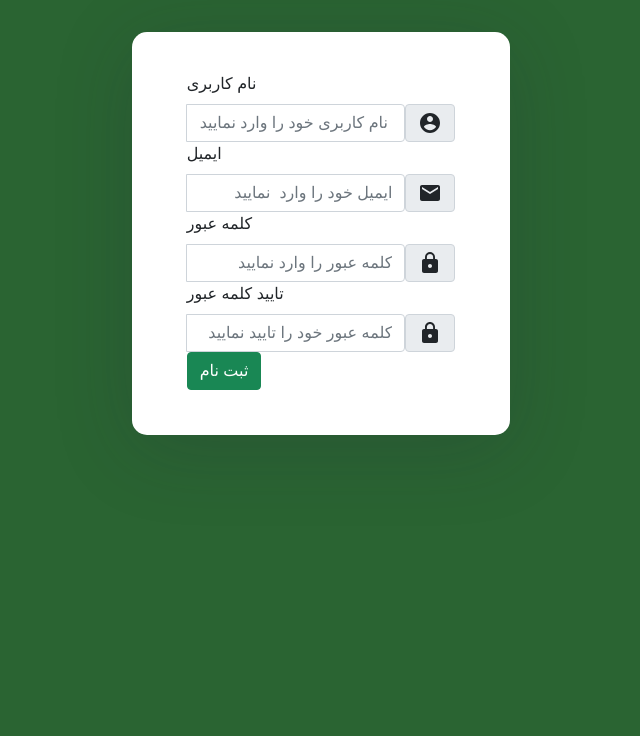
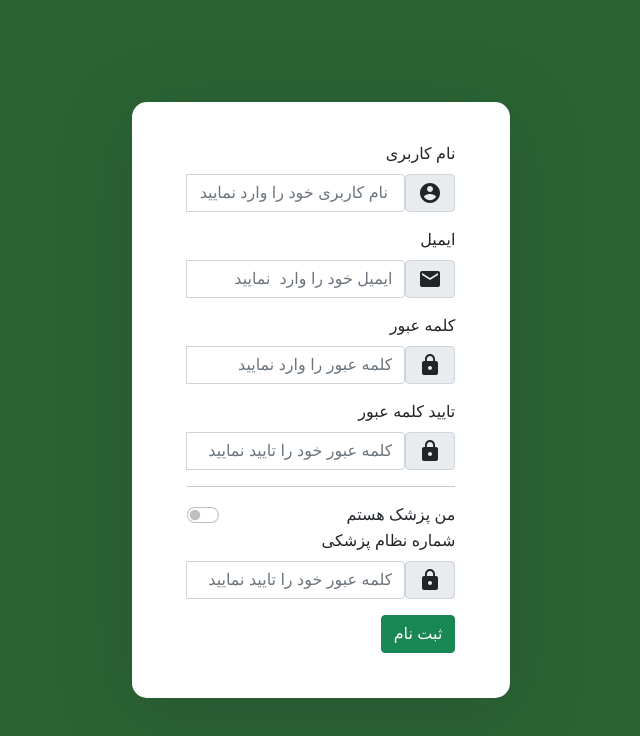
Before and after one commit to MelikaNobakhtian/luna-software-engineering, a React (Create React App) app in the folder Webfront/: page /signup in a window 1280 px wide. Shown: the top 736 px of the page, without its empty margins (319-959 px from the left). Built offline with nearby package versions, Linux system fonts and the light colour scheme.

Commit message:
add doctor signup

```diff
--- a/Webfront/src/App.js
+++ b/Webfront/src/App.js
@@ -22,7 +22,7 @@ function App() {
   }
   return (
     <Router>
-       <div style={{direction:"rtl"}}>
+       <div className="text-right" style={{direction:"rtl"}}>
           <Switch>
             <Route exact path='/signup' component={signUp} />
             <Route exact path='/login' component={login} />
--- /dev/null
+++ b/Webfront/src/components/apiConstant/apiConstant.js
@@ -0,0 +1 @@
+export const API_BASE_URL = 'http://127.0.0.1:8000';
--- a/Webfront/src/components/login/login.js
+++ b/Webfront/src/components/login/login.js
@@ -9,9 +9,11 @@ import EmailIcon from '@material-ui/icons/Email';
 import AccountCircleIcon from '@material-ui/icons/AccountCircle';
 import LockIcon from '@material-ui/icons/Lock';
 import './signUp.css'
+import Cookies from 'js-cookie';
+import {API_BASE_URL} from '../apiConstant/apiConstant';
 
 
-function Login() {
+function Login(props) {
 
     const [username, setUserName] = useState("");
     const [passwords, setPasswords] = useState("")
@@ -19,19 +21,38 @@ function Login() {
     const [passErr, setPassErr] = useState("")
 
     function handleSubmit(event) {
-        event.preventDefault();
+      event.preventDefault();
+      setUsernameErr("");
+      setPassErr("");
+      const payload={
+          "username":username,
+          "password":passwords,
+      }
+      const back= JSON.stringify(payload)
+      axios.post(API_BASE_URL+'/login',back,{"headers":{"content-type":"application/json" }})
+          .then(function (response) {
+              if(response.status === 200){
+                  Cookies.set('userToken',response.data.token);
+                  Cookies.set('userId',response.data.userid);
+                  Cookies.set('userName',response.data.username);
+                  //redirectToHome();
+              }
+          })
+          .catch(function (error) {
+                  console.log(error)
+          });
       }
 
     return (
-        <div className="background">
+        <div className="background d-flex justify-content-center ">
         <div className="outer">
         <div className="row justify-content-center">
           <div className="col-xs-10 col-sm-9 col-md-6 col-lg-5 col-xl-4">
             <div className="inner">
 
-            <Form noValidate onSubmit= {handleSubmit}>
-            <Form.Group >
-              <Form.Label> نام کاربری</Form.Label>
+            <Form  noValidate onSubmit= {handleSubmit}>
+            <Form.Group  >
+              <Form.Label > نام کاربری</Form.Label>
               <InputGroup hasValidation>
                 <InputGroup.Prepend>
                   <InputGroup.Text id="inputGroupPrepend"><AccountCircleIcon></AccountCircleIcon></InputGroup.Text>
@@ -51,7 +72,7 @@ function Login() {
               </InputGroup>
               </Form.Group>
               <Form.Group >
-              <Form.Label>کلمه عبور</Form.Label>
+              <Form.Label className="mt-3">کلمه عبور</Form.Label>
               <InputGroup hasValidation>
                 <InputGroup.Prepend>
                   <InputGroup.Text id="inputGroupPrepend"><LockIcon></LockIcon></InputGroup.Text>
@@ -69,7 +90,7 @@ function Login() {
               </InputGroup>
               </Form.Group>
 
-         <Button block  type="submit" variant="success">
+         <Button className="mt-3 " block  type="submit" variant="success">
           ورود
         </Button>
         </Form>
--- a/Webfront/src/components/login/signUp.js
+++ b/Webfront/src/components/login/signUp.js
@@ -7,8 +7,11 @@ import EmailIcon from '@material-ui/icons/Email';
 import AccountCircleIcon from '@material-ui/icons/AccountCircle';
 import LockIcon from '@material-ui/icons/Lock';
 import './signUp.css'
+import axios from 'axios';
+import Cookies from 'js-cookie';
+import {API_BASE_URL} from '../apiConstant/apiConstant';
 
-function SignUp(e) {
+function SignUp(props) {
 
     const [errors, setErrors] = useState({});
     const [email, setEmail] = useState("");
@@ -18,21 +21,23 @@ function SignUp(e) {
     const [emailErr, setEmailErr] = useState("")
     const [passErr, setPassErr] = useState("")
     const [confirmPassErr, setConfirmPassErr] = useState("")
+    const [number, setNumber] = useState("")
 
     function handleSubmit(event) {
         event.preventDefault();
+
       }
 
 
     return (
-        <div className="background">
+        <div className="background d-flex justify-content-center ">
         <div className="outer">
         <div className="row justify-content-center">
           <div className="col-xs-10 col-sm-9 col-md-6 col-lg-5 col-xl-4">
             <div className="inner">
 
         <Form noValidate onSubmit= {handleSubmit}>
-           <Form.Group >
+           <Form.Group>
               <Form.Label> نام کاربری</Form.Label>
               <InputGroup hasValidation>
                 <InputGroup.Prepend>
@@ -53,7 +58,7 @@ function SignUp(e) {
               </Form.Group>
 
               <Form.Group >
-              <Form.Label>ایمیل</Form.Label>
+              <Form.Label className="mt-3">ایمیل</Form.Label>
               <InputGroup hasValidation>
                 <InputGroup.Prepend>
                   <InputGroup.Text id="inputGroupPrepend"><EmailIcon></EmailIcon></InputGroup.Text>
@@ -71,7 +76,7 @@ function SignUp(e) {
               </Form.Group>
 
               <Form.Group>
-              <Form.Label> کلمه عبور</Form.Label>
+              <Form.Label  className="mt-3"> کلمه عبور</Form.Label>
               <InputGroup hasValidation>
                 <InputGroup.Prepend>
                   <InputGroup.Text id="inputGroupPrepend"><LockIcon></LockIcon></InputGroup.Text>
@@ -89,7 +94,7 @@ function SignUp(e) {
               </Form.Group>
 
               <Form.Group >
-              <Form.Label> تایید کلمه عبور </Form.Label>
+              <Form.Label  className="mt-3"> تایید کلمه عبور </Form.Label>
               <InputGroup hasValidation>
                 <InputGroup.Prepend>
                   <InputGroup.Text id="inputGroupPrepend"><LockIcon></LockIcon></InputGroup.Text>
@@ -106,7 +111,37 @@ function SignUp(e) {
 
               </InputGroup>
               </Form.Group>
-          <Button block  type="submit" variant="success">ثبت نام</Button>
+
+              <hr></hr>
+
+              <div className="form-check form-switch">
+                <input className="form-check-input" type="checkbox" id="isDoctor"/>
+                <label className="form-check-label" for="isDoctor">من پزشک هستم</label>
+              </div>
+
+              <Form.Group >
+              <Form.Label  className=""> شماره نظام پزشکی</Form.Label>
+              <InputGroup hasValidation>
+                <InputGroup.Prepend>
+                  <InputGroup.Text id="inputGroupPrepend"><LockIcon></LockIcon></InputGroup.Text>
+                </InputGroup.Prepend>
+              <Form.Control
+                type="text"
+                name="number"
+                // value={passwords}
+                // onChange={(e) => setPasswords(e.target.value)}
+                isValid={number}
+                placeholder="کلمه عبور خود را تایید نمایید"
+              />
+              <Form.Control.Feedback type="invalid">{number}</Form.Control.Feedback>
+
+              </InputGroup>
+              </Form.Group>
+
+          <Button  className="mt-3" block  type="submit" variant="success">ثبت نام</Button>
+
+
+
         </Form>
 
         </div>
--- a/Webfront/src/index.css
+++ b/Webfront/src/index.css
@@ -9,7 +9,7 @@ body, html, .App, #root, .outer {
   display: flex;
   justify-content: center;
   flex-direction: column;
-  text-align: left;
+  text-align: right;
 }
 
 
```
